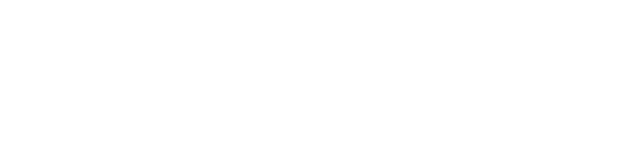
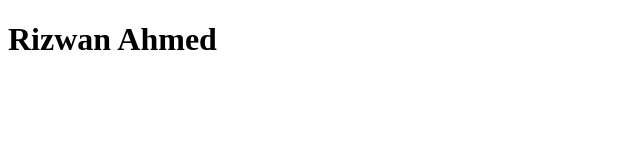
Before and after one commit to iAmBeastSlayer/myRepo, a plain HTML site: page index.html in a window 1280 px wide. Shown: the whole page, without its empty margins (0-640 px from the left). Drawn offline with Linux system fonts and the light colour scheme.

Commit message:
New File

```diff
--- a/index.html
+++ b/index.html
@@ -6,6 +6,6 @@
     <title>Document</title>
 </head>
 <body>
-
+    <h1>Rizwan Ahmed</h1>
 </body>
 </html>
```
